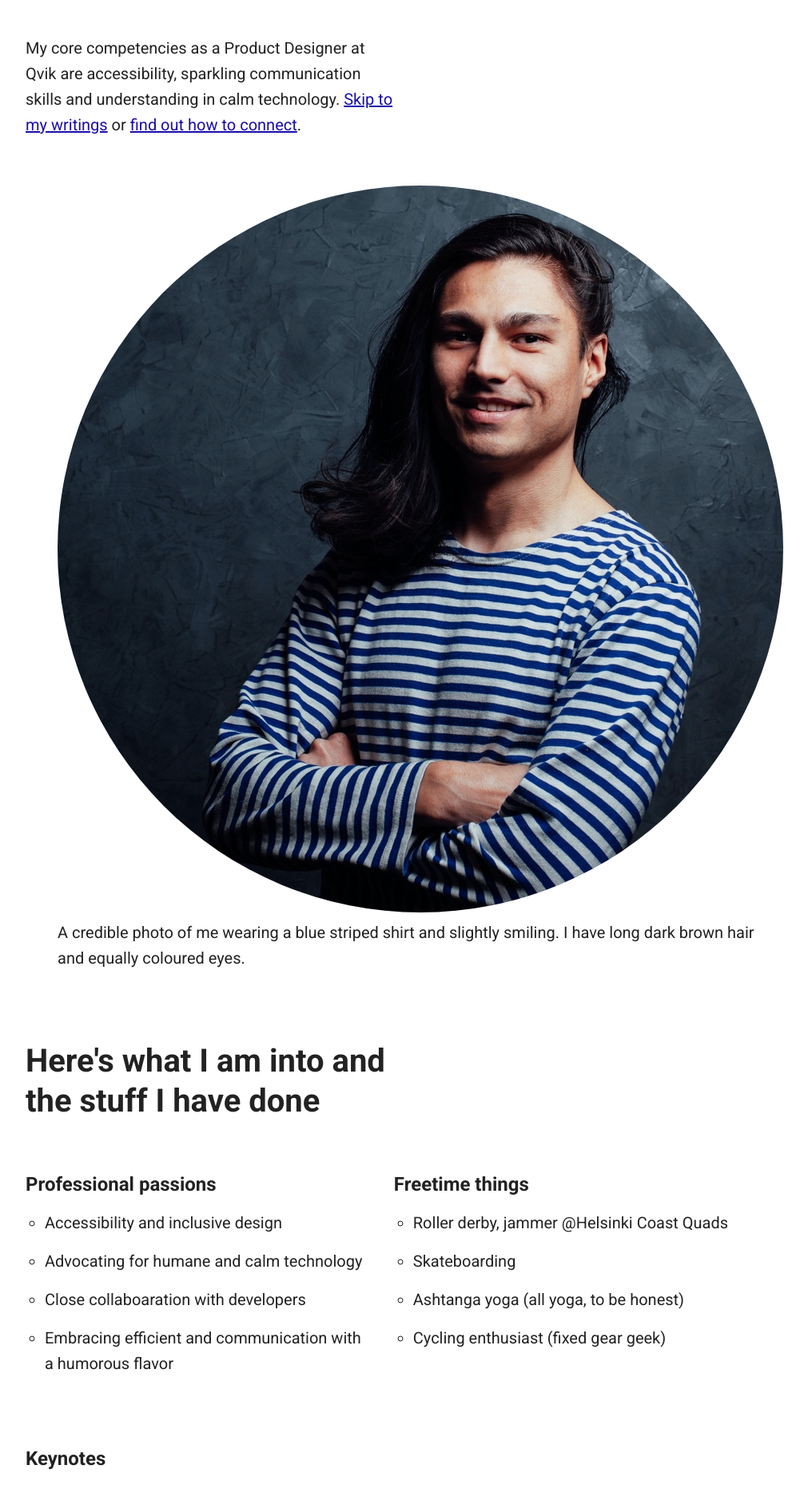
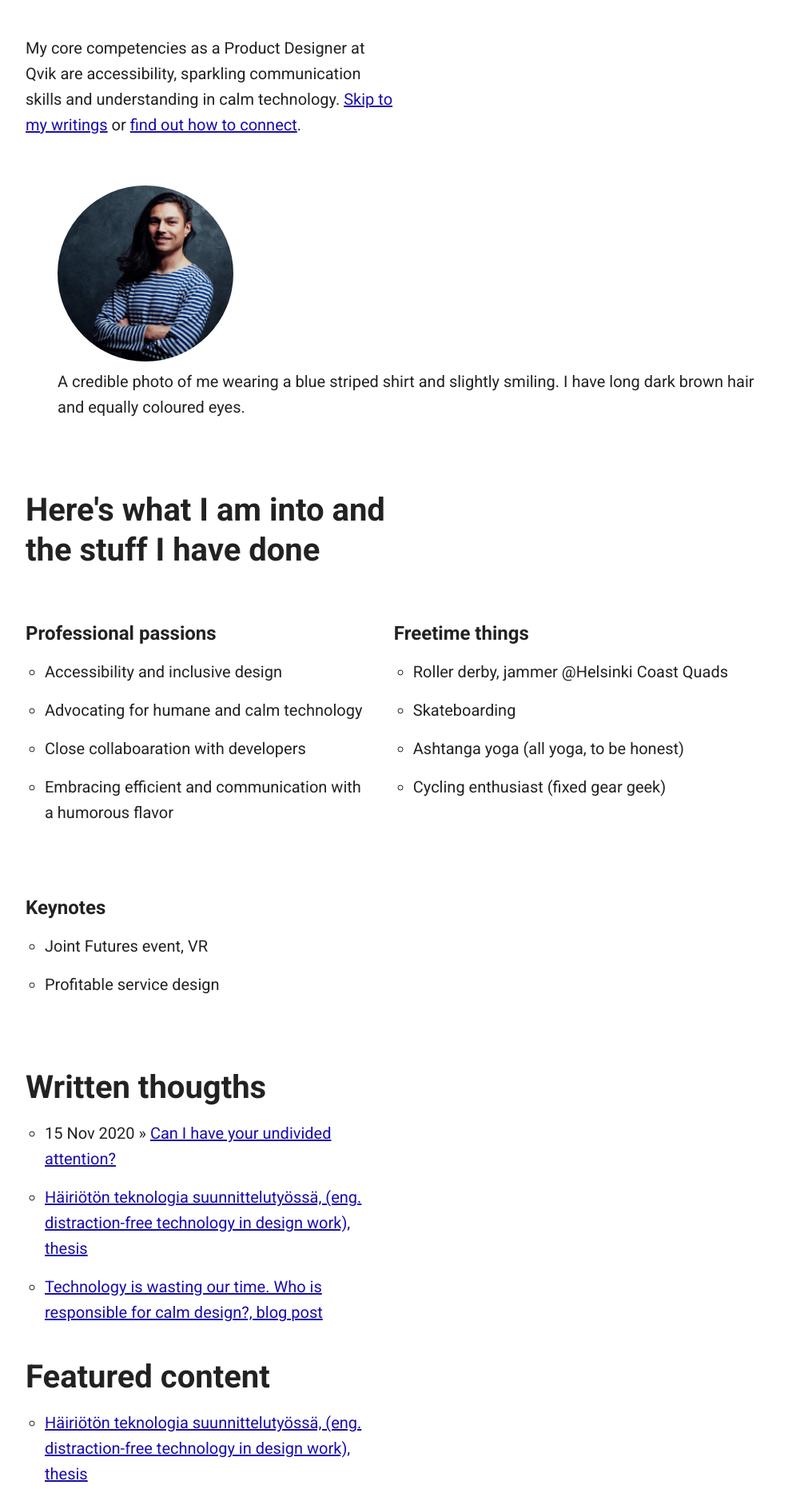
Before and after one commit to jesseu/jesseu.github.io, a Jekyll site: the page built from index.html, in a window 1280 px wide. Shown: the part 393-2255 px from the top of the page at 80% size, without its empty margins (128-1139 px from the left). Built offline with Jekyll 4.4.1, drawn with Linux system fonts in a browser that asks for light colours.

Commit message:
Update skeleton.css

```diff
--- a/css/skeleton.css
+++ b/css/skeleton.css
@@ -162,6 +162,7 @@ a:hover {
 –––––––––––––––––––––––––––––––––––––––––––––––––– */
 img {
   border-radius: 50%;
+  max-width: 25%;
 }
 
 /* Footer
```
